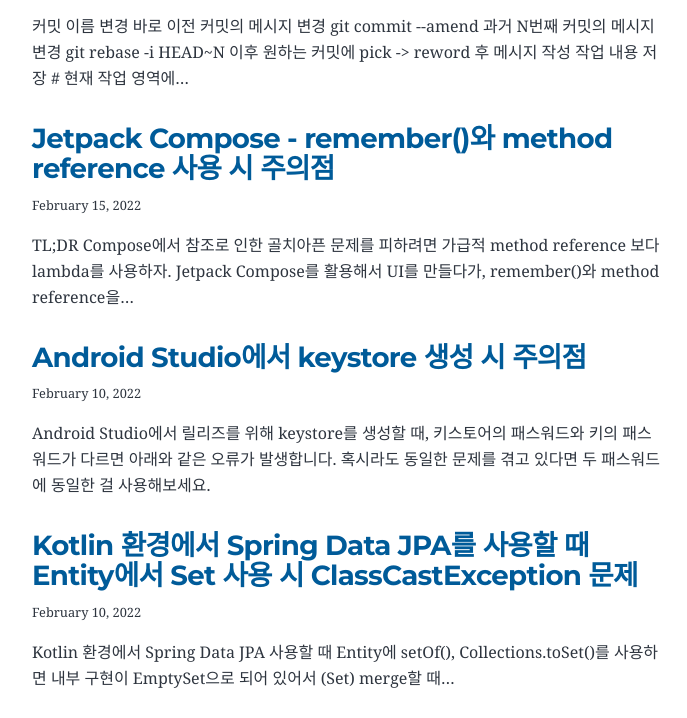
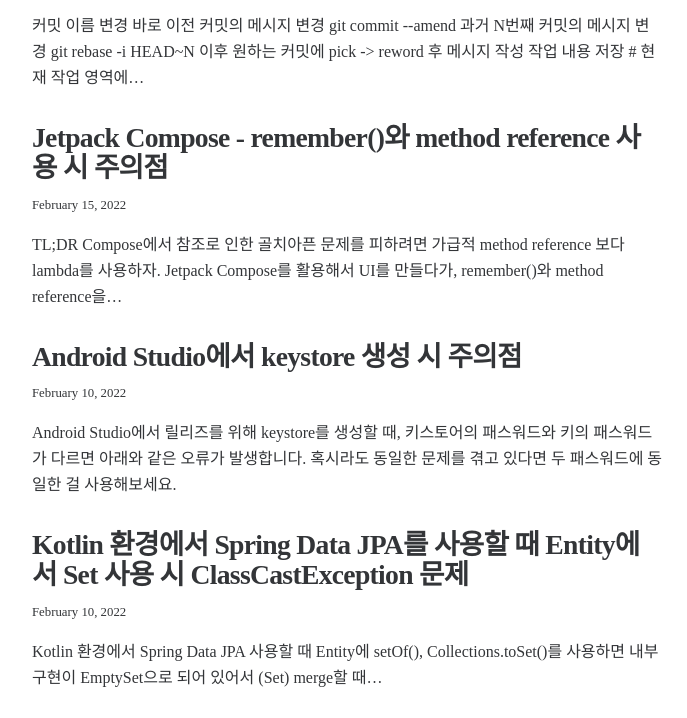
Before and after one commit to turastory/tlog, a Gatsby site: page / in a window 1280 px wide. Shown: the part 583-1301 px from the top of the page, without its empty margins (292-979 px from the left). Built offline with nearby package versions, Linux system fonts and the light colour scheme; Gatsby itself is replaced by a stand-in of ours.

Commit message:
Update design

```diff
--- a/src/style.css
+++ b/src/style.css
@@ -29,13 +29,14 @@
   --spacing-20: 5rem;
   --spacing-24: 6rem;
   --spacing-32: 8rem;
-  --fontFamily-sans: Montserrat, system-ui, -apple-system, BlinkMacSystemFont,
-    "Segoe UI", Roboto, "Helvetica Neue", Arial, "Noto Sans", sans-serif,
-    "Apple Color Emoji", "Segoe UI Emoji", "Segoe UI Symbol", "Noto Color Emoji";
+  --fontFamily-sans: "Pretendard", Montserrat, system-ui, -apple-system,
+    BlinkMacSystemFont, "Segoe UI", Roboto, "Helvetica Neue", Arial, "Noto Sans",
+    sans-serif, "Apple Color Emoji", "Segoe UI Emoji", "Segoe UI Symbol",
+    "Noto Color Emoji";
   --fontFamily-serif: "Noto Serif KR", "Georgia", Cambria, "Times New Roman",
     Times, serif;
-  --font-body: var(--fontFamily-serif);
-  --font-heading: var(--fontFamily-sans);
+  --font-body: "Pretendard";
+  --font-heading: "GmarketSansBold";
   --fontWeight-normal: 400;
   --fontWeight-medium: 500;
   --fontWeight-semibold: 600;
@@ -59,7 +60,7 @@
   --color-primary: #005b99;
   --color-tag: #5f3f33;
   --color-tag-background: #f0eeeb;
-  --color-text: #2e353f;
+  --color-text: #333538;
   --color-text-light: #4f5969;
   --color-heading: #1a202c;
   --color-heading-black: black;
@@ -234,12 +235,12 @@
 /* Link */
 
 a {
-  color: var(--color-primary);
+  color: var(--color-text);
 }
 
-a:hover,
-a:focus {
+a:hover {
   text-decoration: none;
+  color: var(--color-primary);
 }
 
 /* Custom classes */
@@ -274,9 +275,13 @@
 
 .post-list-item h2 {
   font-size: var(--fontSize-4);
-  color: var(--color-primary);
+  color: var(--color-text);
   margin-bottom: var(--spacing-2);
   margin-top: var(--spacing-0);
+}
+
+.post-list-item h2:hover {
+  color: var(--color-primary);
 }
 
 .post-list-item header {
```
Also changed, not shown: src/fonts/GmarketSansBold.otf (added), src/fonts/GmarketSansLight.otf (added), src/fonts/GmarketSansMedium.otf (added), 9 other files.
